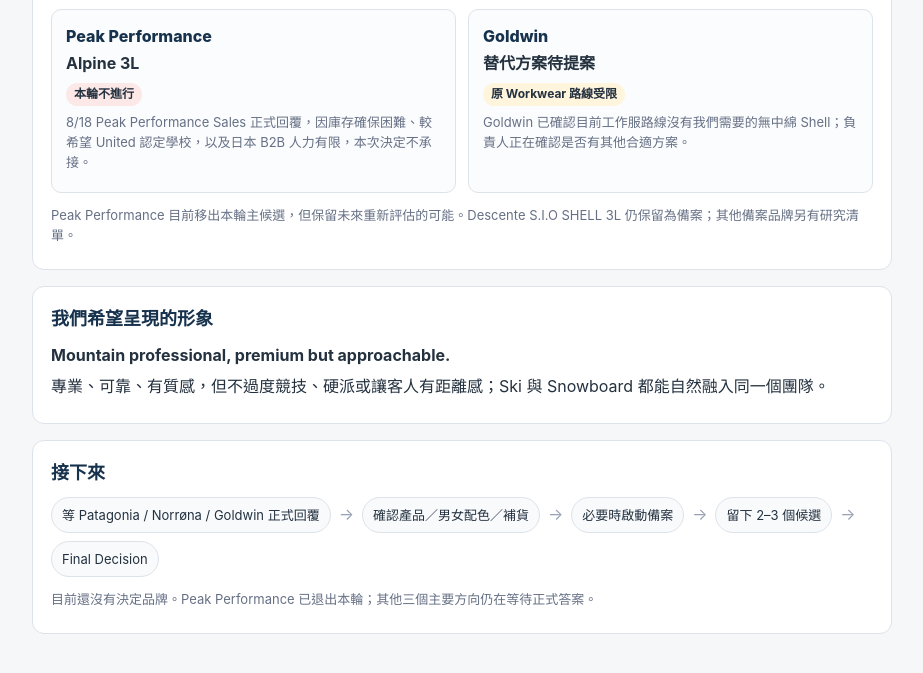
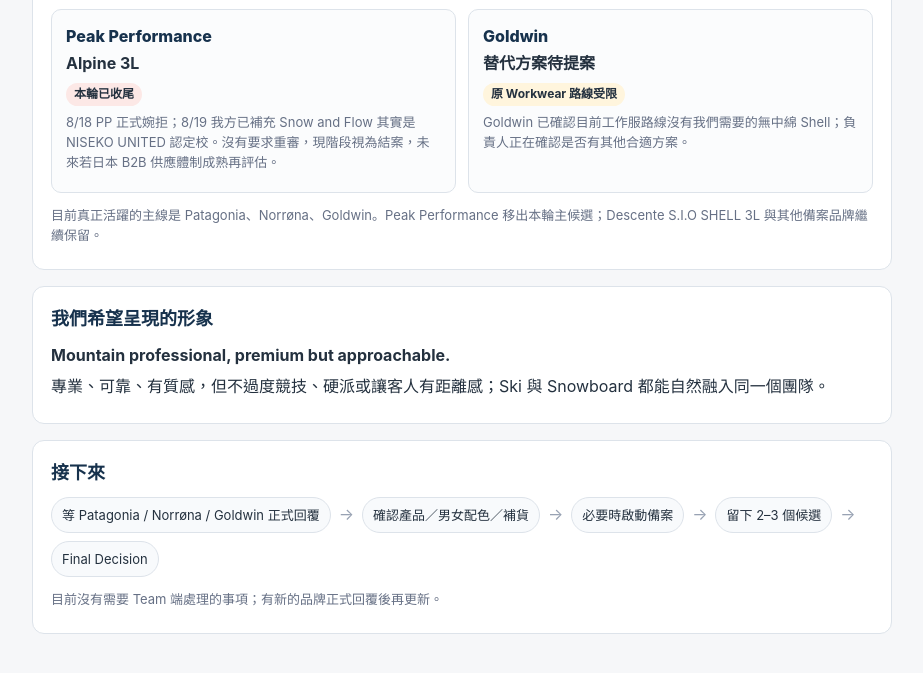
Before and after one commit to Joesnf/uniform-project-report, a plain HTML site: page team/index.html in a window 1280 px wide. Shown: the part 785-1458 px from the top of the page, without its empty margins (178-1101 px from the left). Drawn offline with Linux system fonts and the light colour scheme.

Commit message:
Update team page after Peak Performance closing reply

```diff
--- a/team/index.html
+++ b/team/index.html
@@ -17,7 +17,7 @@
 <body>
 <div class="wrap">
   <h1>Instructor Uniform Project</h1>
-  <div class="sub">Team Update · 2026.08.18</div>
+  <div class="sub">Team Update · 2026.08.19</div>
 
   <section class="hero">
     <h2>我們現在在做什麼？</h2>
@@ -42,10 +42,10 @@
     <div class="grid">
       <div class="brand"><div class="name">Patagonia</div><div class="product">PowSlayer（比較基準）</div><span class="status progress">問卷已提交</span><p class="small">8/15 已提交 Uniform Program 問卷；等待資格審查與產品建議。</p></div>
       <div class="brand"><div class="name">Norrøna</div><div class="product">Lofoten / Tamok</div><span class="status progress">日本代理接手中</span><p class="small">已提供 2026/27、25–30 件、3L Shell 與長期補貨需求；等待具體產品與庫存建議。</p></div>
-      <div class="brand"><div class="name">Peak Performance</div><div class="product">Alpine 3L</div><span class="status stopped">本輪不進行</span><p class="small">8/18 Peak Performance Sales 正式回覆，因庫存確保困難、較希望 United 認定學校，以及日本 B2B 人力有限，本次決定不承接。</p></div>
+      <div class="brand"><div class="name">Peak Performance</div><div class="product">Alpine 3L</div><span class="status stopped">本輪已收尾</span><p class="small">8/18 PP 正式婉拒；8/19 我方已補充 Snow and Flow 其實是 NISEKO UNITED 認定校。沒有要求重審，現階段視為結案，未來若日本 B2B 供應體制成熟再評估。</p></div>
       <div class="brand"><div class="name">Goldwin</div><div class="product">替代方案待提案</div><span class="status waiting">原 Workwear 路線受限</span><p class="small">Goldwin 已確認目前工作服路線沒有我們需要的無中綿 Shell；負責人正在確認是否有其他合適方案。</p></div>
     </div>
-    <p class="small" style="margin-top:12px">Peak Performance 目前移出本輪主候選，但保留未來重新評估的可能。Descente S.I.O SHELL 3L 仍保留為備案；其他備案品牌另有研究清單。</p>
+    <p class="small" style="margin-top:12px">目前真正活躍的主線是 Patagonia、Norrøna、Goldwin。Peak Performance 移出本輪主候選；Descente S.I.O SHELL 3L 與其他備案品牌繼續保留。</p>
   </section>
 
   <section class="card">
@@ -63,7 +63,7 @@
       <span class="step">留下 2–3 個候選</span><span class="arrow">→</span>
       <span class="step">Final Decision</span>
     </div>
-    <p class="small" style="margin-top:12px">目前還沒有決定品牌。Peak Performance 已退出本輪；其他三個主要方向仍在等待正式答案。</p>
+    <p class="small" style="margin-top:12px">目前沒有需要 Team 端處理的事項；有新的品牌正式回覆後再更新。</p>
   </section>
 </div>
 </body>
```
